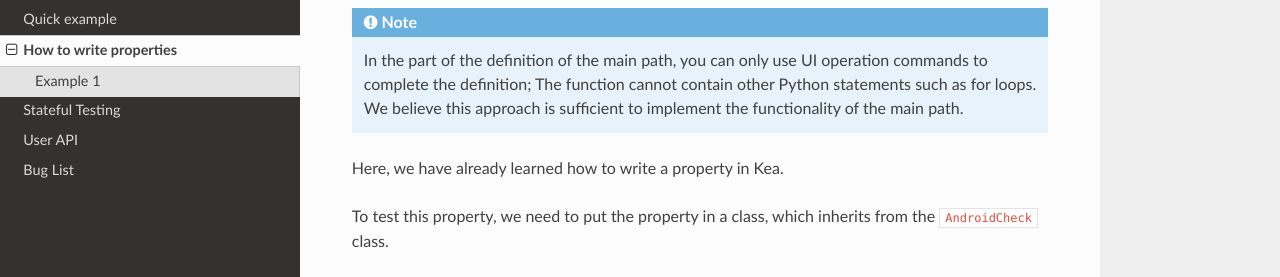
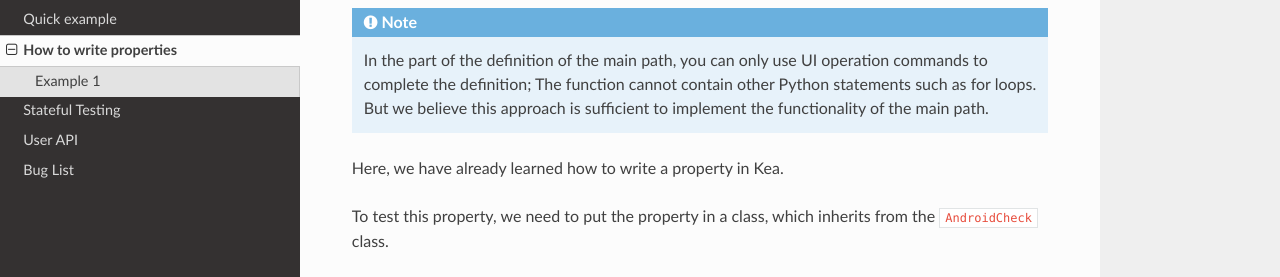
Before and after one commit to XYIheng/DroidChecker_Doc, a Sphinx documentation site: the page built from docs/source/tutorial.rst, in a window 1280 px wide and 900 px high, scrolled down 2627 px. Shown: the part 207-484 px from the top of the window. Built offline with Sphinx 7.4.7 and the Read the Docs theme 3.1.0, drawn with Linux system fonts in a browser that asks for light colours.

```diff
--- a/docs/source/tutorial.rst
+++ b/docs/source/tutorial.rst
@@ -127,7 +127,7 @@ And then removes the tag “Tag1” of this note.
 
     In the part of the definition of the main path, you can only use UI operation commands to complete the definition;
     The function cannot contain other Python statements such as for loops.
-    We believe this approach is sufficient to implement the functionality of the main path.
+    But we believe this approach is sufficient to implement the functionality of the main path.
 
 Here, we have already learned how to write a property in Kea.
 
```
Also changed, not shown: docs/source/stateful testing.rst (+9 -9 lines).
